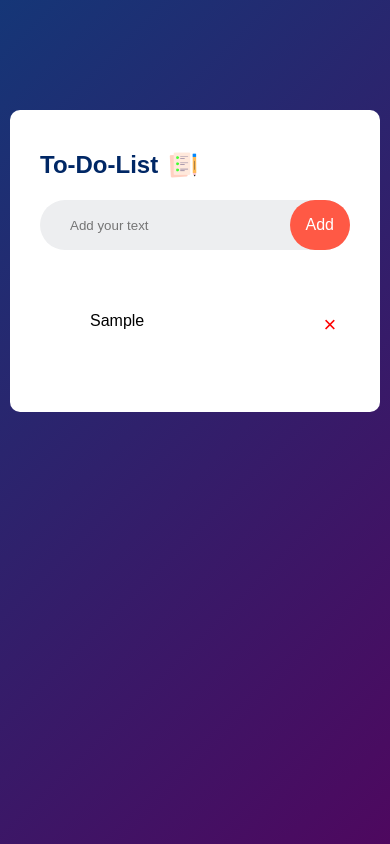
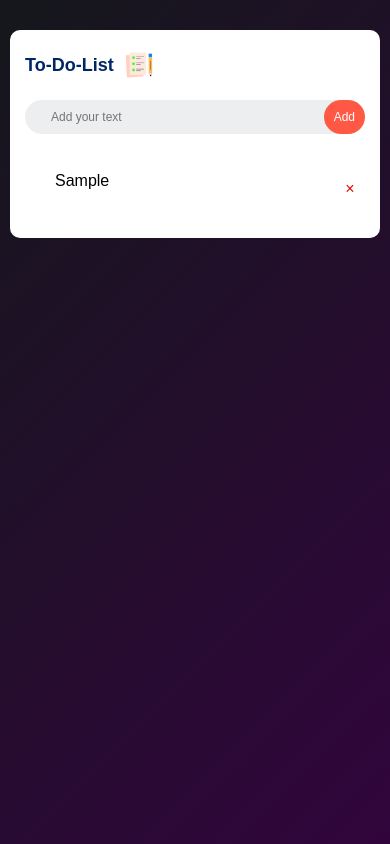
Before and after one commit to 3boudi/to-do-list, a plain HTML site: page index.html in a window 390 px wide. Both pictures are taken after typing "Sample" into the empty fields and a click on the button "Add". Drawn offline with Linux system fonts and the light colour scheme.

Commit message:
Update style.css

```diff
--- a/style.css
+++ b/style.css
@@ -1,16 +1,19 @@
-*{
-    margin:0 ;
+* {
+    margin: 0;
     padding: 0;
-    font-family:'Poppins',sans-serif;
+    font-family: 'Poppins', sans-serif;
     box-sizing: border-box;
 }
-.container{
+
+.container {
     width: 100%;
     min-height: 100vh;
-    background:linear-gradient(135deg, #153677 , #4e085f) ;
+    background: linear-gradient(135deg, #15171c, #31053c);
     padding: 10px;
+    transition: background 0.5s ease-in-out; /* Smooth transition for background */
 }
-.todo-app{
+
+.todo-app {
     width: 100%;
     max-width: 540px;
     background: #ffffff;
@@ -18,16 +21,20 @@
     padding: 40px 30px 70px;
     border-radius: 10px;
 }
-.todo-app h2{
+
+.todo-app h2 {
     color: #002765;
     display: flex;
-    align-items:center ;
+    align-items: center;
     margin-bottom: 20px;
 }
+
 .todo-app h2 img {
     width: 30px;
-    margin-left:10px ;
-}.row{
+    margin-left: 10px;
+}
+
+.row {
     display: flex;
     align-items: center;
     justify-content: space-between;
@@ -36,67 +43,147 @@
     padding-left: 20px;
     margin-bottom: 50px;
 }
-input{
-    flex:1;
+
+input {
+    flex: 1;
     border: none;
     outline: none;
     background: transparent;
     padding: 10px;
+}
 
-}
-button{
+button {
     border: none;
     outline: none;
-    padding:16px ;
+    padding: 16px;
     background: #ff5945;
     color: #fff;
     font-size: 16px;
     cursor: pointer;
     border-radius: 50px;
+}
 
-
-
-}
-ul li{
+ul li {
     list-style: none;
     user-select: none;
     padding: 12px 9px 12px 50px;
     cursor: pointer;
     position: relative;
+}
 
-}
-ul li ::before{
+ul li::before {
     content: '';
     position: absolute;
     height: 28px;
     width: 28px;
     border-radius: 50px;
-    background-image:url();
     background-size: cover;
     background-position: center;
     top: 12px;
     left: 8px;
+}
 
+ul li.checked {
+    color: #555;
+    text-decoration: line-through;
 }
-ul li.checked{
-color: #555;
-text-decoration: line-through;
-}
-ul li.checked::before{
-    background-image:url();
-}
-ul li span{
-    position:  absolute;
+
+ul li span {
+    position: absolute;
     right: 0;
     top: 5px;
     height: 40px;
     width: 40px;
     font-size: 22px;
-    color: red;
+    color: rgb(233, 6, 6);
     line-height: 40px;
-    text-align:center ;
+    text-align: center;
     border-radius: 50%;
 }
-ul li span:hover{
+
+ul li span:hover {
     background: #edeef0;
 }
+
+.switcher {
+    background: black;
+    color: white;
+    border: none;
+    cursor: pointer;
+    transition: background 0.3s ease, color 0.3s ease;
+}
+@media (max-width: 768px) {
+    .todo-app {
+        margin: 20px auto;
+        padding: 30px 20px 50px;
+    }
+
+    .todo-app h2 {
+        font-size: 22px;
+    }
+
+    .row {
+        margin-bottom: 30px;
+    }
+
+    input {
+        padding: 8px;
+        font-size: 14px;
+    }
+
+    button {
+        padding: 12px;
+        font-size: 14px;
+    }
+
+    ul li {
+        padding: 10px 8px 10px 40px;
+    }
+
+    ul li span {
+        font-size: 18px;
+        height: 35px;
+        width: 35px;
+    }
+
+    .switcher {
+        bottom: 10px;
+        right: 10px;
+        padding: 8px 16px;
+    }
+}
+
+/* Extra Small Mobile Devices (Portrait) */
+@media (max-width: 480px) {
+    .todo-app {
+        padding: 20px 15px 40px;
+    }
+
+    .todo-app h2 {
+        font-size: 18px;
+    }
+
+    input {
+        padding: 6px;
+        font-size: 12px;
+    }
+
+    button {
+        padding: 10px;
+        font-size: 12px;
+    }
+
+    ul li {
+        padding: 8px 6px 8px 30px;
+    }
+
+    ul li span {
+        font-size: 16px;
+        height: 30px;
+        width: 30px;
+    }
+
+    .switcher {
+        padding: 6px 14px;
+    }
+}
```
